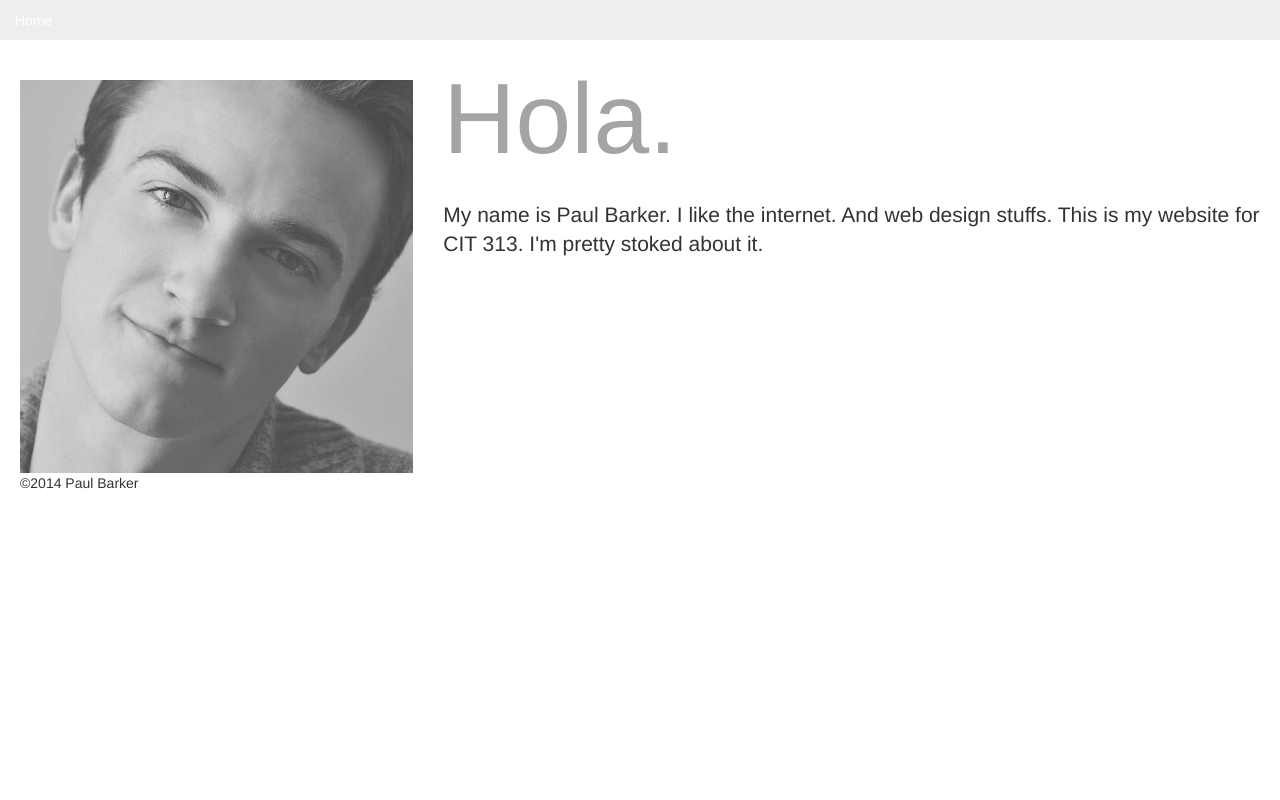
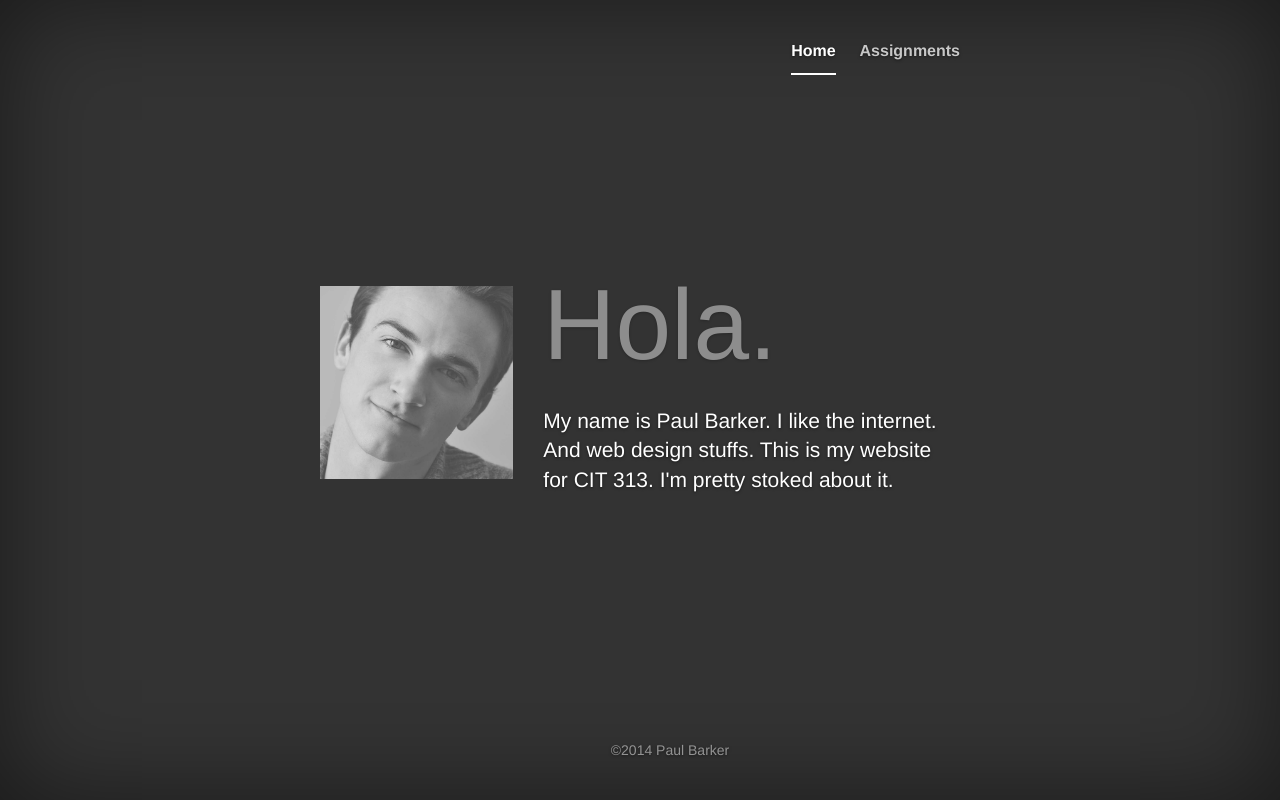
Before and after one commit to paulhbarker/php-app, a PHP site: page / in a window 1280 px wide. Run offline with PHP 8.4, Linux system fonts and the light colour scheme; some libraries are stand-ins or nearby versions.

Commit message:
homepage modifications

```diff
--- a/css/home.css
+++ b/css/home.css
@@ -16,6 +16,9 @@ a:hover {
 html,
 body {
   height: 100%;
+  color: #fff;
+  background-color: #333;
+  text-shadow: 0 1px 3px rgba(0,0,0,.5);
 }
 
 .cover {
@@ -32,6 +35,99 @@ body {
 }
 .lead {
   margin-top: 120px;
+}
+.masthead-brand {
+  margin-top: 10px;
+  margin-bottom: 10px;
+}
+
+.masthead-nav > li {
+  display: inline-block;
+}
+.masthead-nav > li + li {
+  margin-left: 20px;
+}
+.masthead-nav > li > a {
+  padding-right: 0;
+  padding-left: 0;
+  font-size: 16px;
+  font-weight: bold;
+  color: #fff;
+  color: rgba(255,255,255,.75);
+  border-bottom: 2px solid transparent;
+}
+.masthead-nav > li > a:hover,
+.masthead-nav > li > a:focus {
+  background-color: transparent;
+  border-bottom-color: #a9a9a9;
+  border-bottom-color: rgba(255,255,255,.25);
+}
+.masthead-nav > .active > a,
+.masthead-nav > .active > a:hover,
+.masthead-nav > .active > a:focus {
+  color: #fff;
+  border-bottom-color: #fff;
+}
+
+@media (min-width: 768px) {
+  .masthead-brand {
+    float: left;
+  }
+  .masthead-nav {
+    float: right;
+  }
+}
+
+.site-wrapper {
+  display: table;
+  width: 100%;
+  height: 100%;
+  min-height: 100%;
+  -webkit-box-shadow: inset 0 0 100px rgba(0,0,0,.5);
+          box-shadow: inset 0 0 100px rgba(0,0,0,.5);
+}
+.site-wrapper-inner {
+  display: table-cell;
+  vertical-align: top;
+}
+.cover-container {
+  margin-right: auto;
+  margin-left: auto;
+}
+.inner {
+  padding: 30px;
+}
+.mastfoot {
+  text-align: center;
+  color: #999;
+  color: rgba(255,255,255,.5);
+}
+
+@media (min-width: 768px) {
+  .masthead {
+    position: fixed;
+    top: 0;
+  }
+  .mastfoot {
+    position: fixed;
+    bottom: 0;
+  }
+  .site-wrapper-inner {
+    vertical-align: middle;
+  }
+  .masthead,
+  .mastfoot,
+  .cover-container {
+    width: 100%; /* Must be percentage or pixels for horizontal alignment */
+  }
+}
+
+@media (min-width: 992px) {
+  .masthead,
+  .mastfoot,
+  .cover-container {
+    width: 700px;
+  }
 }
 
 .rw-words h1 {
```
